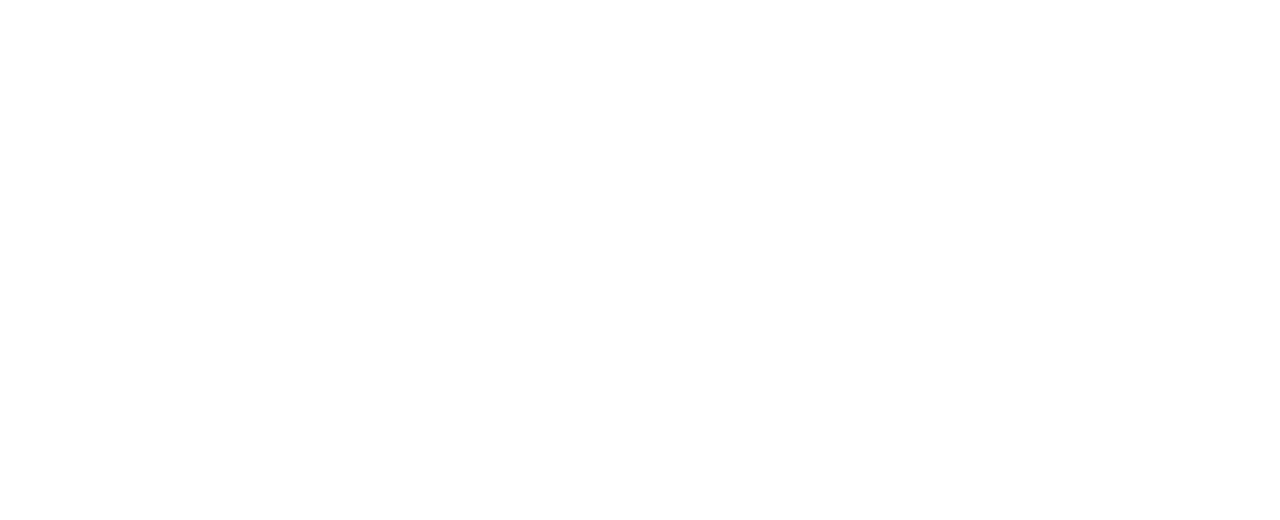
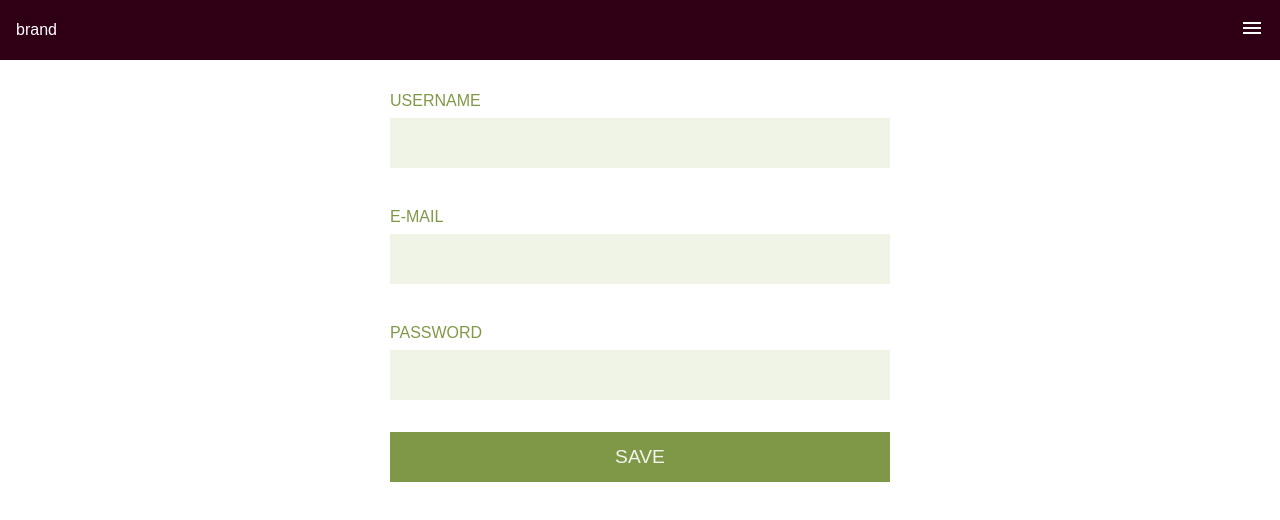
Before and after one commit to katreinhart/plant-walking-frontend, a React (Create React App) app: page /profile in a window 1280 px wide. Shown: the top 520 px of the page. Built offline with nearby package versions, Linux system fonts and the light colour scheme.

Commit message:
add profile page structure

```diff
--- a/src/App.js
+++ b/src/App.js
@@ -11,6 +11,7 @@ import SignUp from './components/welcome/SignUp'
 import LogIn from './components/welcome/LogIn'
 import Welcome from './components/welcome/Welcome'
 import PickSeed from './components/forms/PickSeed'
+import Profile from './components/profile/Profile'
 
 class App extends Component {
 
@@ -28,6 +29,7 @@ class App extends Component {
           <Route path='/login' component={ LogIn } />
           <Route path='/welcome' component={ Welcome } />
           <Route path='/pickseed' component={ PickSeed } />
+          <Route path='/profile' component={ Profile } />
         </div>
       </Router>
     );
--- /dev/null
+++ b/src/components/profile/Profile.js
@@ -0,0 +1,24 @@
+import React, { Component } from 'react'
+import { Link } from 'react-router-dom'
+import Navigation from '../shared/Navigation'
+import TextInputLabeled from '../shared/TextInputLabeled'
+import GreenButton from '../shared/GreenButton'
+
+class Profile extends Component {
+  state = {}
+  render() {
+    return (
+      <div>
+        <Navigation />
+        <TextInputLabeled label="Username" />
+        <TextInputLabeled label="E-mail" />
+        <TextInputLabeled label="Password" />
+        <div className="buttons-container">
+          <GreenButton text="Save" />
+        </div>
+      </div>
+    )
+  }
+}
+
+export default Profile;
```
